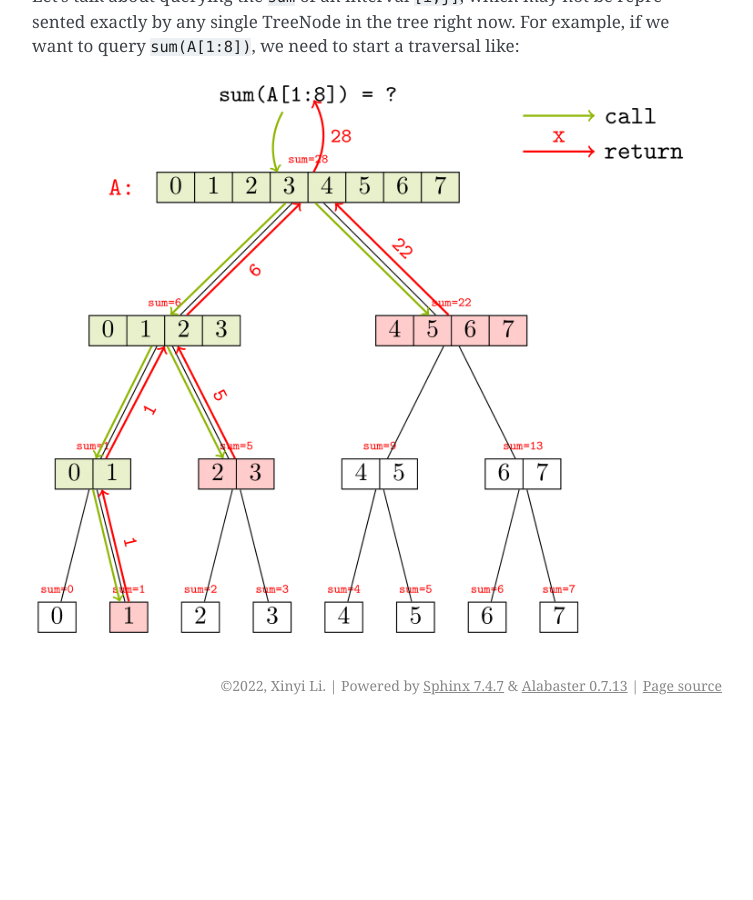
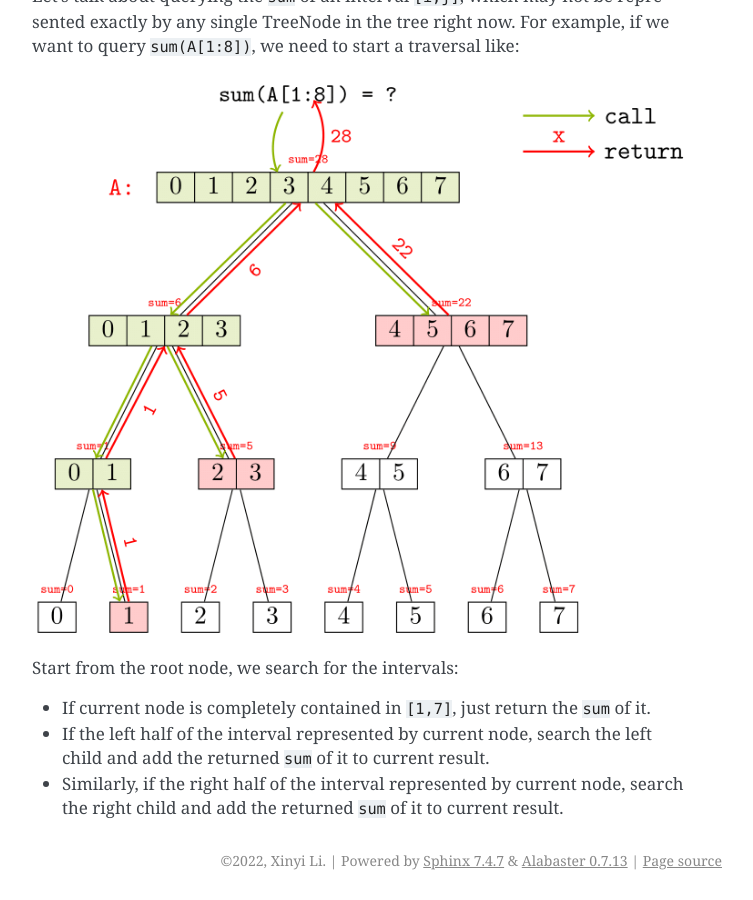
Before and after one commit to li-xin-yi/lctemplates, a Sphinx documentation site: the page built from docs/source/segtree.md, in a window 1280 px wide and 900 px high, scrolled down 2052 px. Shown: the whole window, without its empty margins (388-1141 px from the left). Built offline with Sphinx 7.4.7, drawn with Linux system fonts in a browser that asks for light colours; before the commit the page ends 2777 px from its top, so only the background shows below that.

Commit message:
Update segtree.md

```diff
--- a/docs/source/segtree.md
+++ b/docs/source/segtree.md
@@ -31,3 +31,9 @@ Even though each node in the picture is depicted as a subarray, remember that it
 Let's talk about querying the `sum` of an interval `[i,j]`, which may not be represented exactly by any single TreeNode in the tree right now. For example, if we want to query `sum(A[1:8])`, we need to start a traversal like:
 
 ![](../images/segtree-query.png)
+
+Start from the root node, we search for the intervals:
+
+- If current node is completely contained in `[1,7]`, just return the `sum` of it.
+- If the left half of the interval represented by current node, search the left child and add the returned `sum` of it to current result.
+- Similarly, if the right half of the interval represented by current node, search the right child and add the returned `sum` of it to current result.
```
